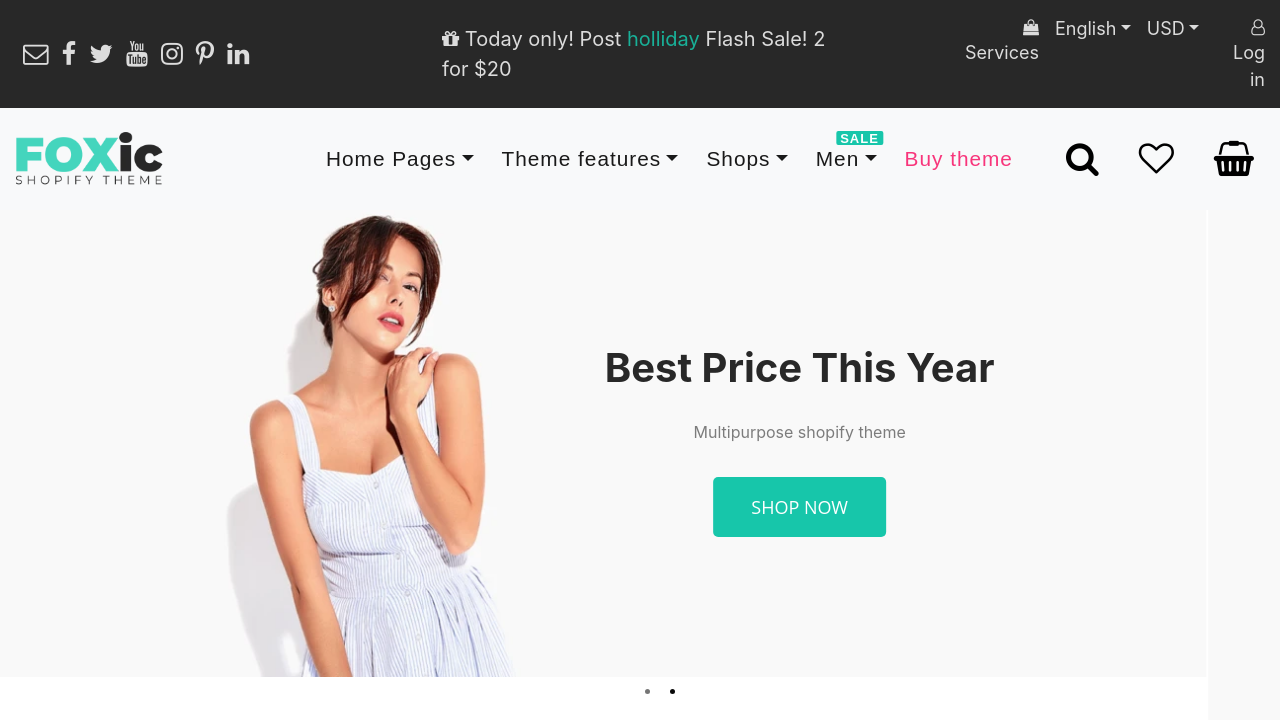
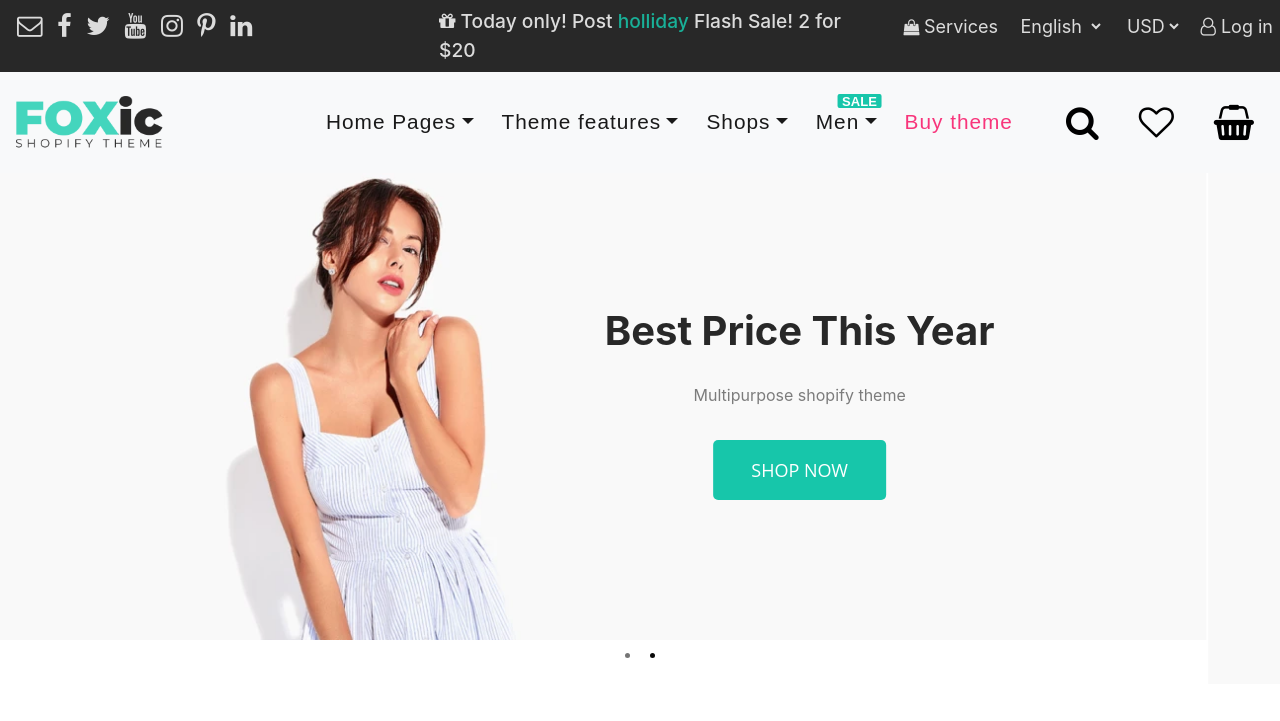
Before and after one commit to TranLeOfficial/TranLeStore, a plain HTML site: page index.html in a window 1280 px wide. Shown: the top 721 px of the page. Drawn offline with nearby package versions, Linux system fonts and the light colour scheme.

Commit message:
Add files via upload

```diff
--- a/index.html
+++ b/index.html
@@ -18,67 +18,56 @@
 
     <!-- b4-nav-default-a -->
 
-    <nav class="navbar navbar-expand-sm navbar-light nav-a">
-      <a class="navbar-brand" href="#">
-        <a href="#" class="icon-nav-a"><i class="fa fa-envelope-o" aria-hidden="true"></i></a>
-        <a href="#" class="icon-nav-a"><i class="fa fa-facebook" aria-hidden="true"></i></a>
-        <a href="#" class="icon-nav-a"><i class="fa fa-twitter" aria-hidden="true"></i></a>
-        <a href="#" class="icon-nav-a"><i class="fa fa-youtube" aria-hidden="true"></i></a>
-        <a href="#" class="icon-nav-a"><i class="fa fa-instagram" aria-hidden="true"></i></a>
-        <a href="#" class="icon-nav-a"><i class="fa fa-pinterest-p" aria-hidden="true"></i></a>
-        <a href="#" class="icon-nav-a"><i class="fa fa-linkedin" aria-hidden="true"></i></a>
-      </a>
-
-      <div class="foxic-ngoai">
-        <div class="foxic-huhu">
+    <div class="nav-a">
+      <div class="row">
+        <div class="col-md-4">
+          <a href="#" class="icon"><i class="fa fa-envelope-o" aria-hidden="true"></i></a>
+          <a href="#" class="icon"><i class="fa fa-facebook" aria-hidden="true"></i></a>
+          <a href="#" class="icon"><i class="fa fa-twitter" aria-hidden="true"></i></a>
+          <a href="#" class="icon"><i class="fa fa-youtube" aria-hidden="true"></i></a>
+          <a href="#" class="icon"><i class="fa fa-instagram" aria-hidden="true"></i></a>
+          <a href="#" class="icon"><i class="fa fa-pinterest-p" aria-hidden="true"></i></a>
+          <a href="#" class="icon"><i class="fa fa-linkedin" aria-hidden="true"></i></a>
+        </div>
+        <div class="col-md-4">
+          <div class="foxic">
             <i class="fa fa-gift" aria-hidden="true"></i>
             <span>
               Today only! Post <span class="holliday">holliday</span> Flash Sale! 2 for $20
             </span>
           </div>
         </div>
+        <div class="col-md-4 services">
+          <div class="servi">
+            <i class="fa fa-shopping-bag" aria-hidden="true"></i>
+            <a href="#" class="ser">Services</a>
+            <select name="language" id="language-id">
+              <option>English</option>
+              <option>Spanish</option>
+              <option>German</option>
+              <option>Franch</option>
+            </select>
+            <select name="money" id="money-id">
+              <option>USD</option>
+              <option>CAD</option>
+              <option>DKK</option>
+              <option>EUR</option>
+              <option>GBP</option>
+              <option>HKD</option>
+              <option>JPY</option>
+              <option>NZD</option>
+              <option>SEK</option>
+              <option>SGD</option>
+              <option>AUD</option>
+            </select>
+            <a href="#" class="login">
+              <i class="fa fa-user-o" aria-hidden="true"></i>
+              Log in</a>
+          </div>
 
-      <div class="collapse navbar-collapse" id="collapsibleNavId">
-        <ul class="navbar-nav ml-auto mt-2 mt-lg-0">
-          <li class="nav-item active">
-            <a class="nav-link services" href="#">
-              <i class="fa fa-shopping-bag" aria-hidden="true"></i>
-              <span class="ser">Services</span>
-              <span class="sr-only">(current)</span></a>
-          </li>
-
-          <li class="nav-item dropdown">
-            <a class="nav-link dropdown-toggle ser" href="#" id="dropdownId language-id" data-toggle="dropdown"
-              aria-haspopup="true" aria-expanded="false">English</a>
-            <div class="dropdown-menu" aria-labelledby="dropdownId">
-              <a class="dropdown-item" href="#">Spanish</a>
-              <a class="dropdown-item" href="#">German</a>
-              <a class="dropdown-item" href="#">Franch</a>
         </div>
-          </li>
-
-          <li class="nav-item dropdown">
-            <a class="nav-link dropdown-toggle ser" href="#" id="dropdownId language-id" data-toggle="dropdown"
-              aria-haspopup="true" aria-expanded="false">USD</a>
-            <div class="dropdown-menu" aria-labelledby="dropdownId">
-              <a class="dropdown-item" href="#">CAD</a>
-              <a class="dropdown-item" href="#">AUD</a>
-              <a class="dropdown-item" href="#">JPY</a>
-              <a class="dropdown-item" href="#">VND</a>
-              <a class="dropdown-item" href="#">GBP</a>
-              <a class="dropdown-item" href="#">SEK</a>
       </div>
-          </li>
-
-          <li class="nav-item active">
-            <a class="nav-link services" href="#">
-              <i class="fa fa-user-o" aria-hidden="true"></i>
-              <span class="ser">Log in</span>
-              <span class="sr-only">(current)</span></a>
-          </li>
-        </ul>
     </div>
-    </nav>
     <!-- b4-default nav-b -->
     <nav class="navbar navbar-expand-sm navbar-light bg-light">
       <a class="navbar-brand" href="#">
@@ -93,9 +82,10 @@
       <div class="collapse navbar-collapse" id="collapsibleNavId">
         <ul class="navbar-nav mr-auto mt-2 mt-lg-0">
           <li class="nav-item active dropdown menu-nav-b">
-            <a class="nav-link dropdown-toggle menu-nav-letter" href="#" id="dropdownId" data-toggle="dropdown"
-              aria-haspopup="true" aria-expanded="false">Home Pages</a>
-            <div class="dropdown-menu" aria-labelledby="dropdownId">
+            <a class="nav-link dropdown-toggle" href="#"  data-toggle="dropdown"
+              aria-haspopup="true" aria-expanded="false">
+            <span class="menu-nav-letter">Home Pages</span></a>
+            <div class="dropdown-menu" >
               <a class="dropdown-item" href="#">Home Pages 1</a>
               <a class="dropdown-item" href="#">Home Pages 2</a>
               <a class="dropdown-item" href="#">Home Pages 3</a>
@@ -107,9 +97,10 @@
             </div>
           </li>
           <li class="nav-item active dropdown menu-nav-b">
-            <a class="nav-link dropdown-toggle menu-nav-letter" href="#" id="dropdownId" data-toggle="dropdown"
-              aria-haspopup="true" aria-expanded="false">Theme features</a>
-            <div class="dropdown-menu" aria-labelledby="dropdownId">
+            <a class="nav-link dropdown-toggle" href="#"  data-toggle="dropdown"
+              aria-haspopup="true" aria-expanded="false">
+              <span class="menu-nav-letter">Theme features</span></a>
+            <div class="dropdown-menu" >
               <a class="dropdown-item" href="#">Theme features 1</a>
               <a class="dropdown-item" href="#">Theme features 2</a>
               <a class="dropdown-item" href="#">Theme features 3</a>
@@ -121,9 +112,10 @@
             </div>
           </li>
           <li class="nav-item active dropdown menu-nav-b">
-            <a class="nav-link dropdown-toggle menu-nav-letter" href="#" id="dropdownId" data-toggle="dropdown"
-              aria-haspopup="true" aria-expanded="false">Shops</a>
-            <div class="dropdown-menu" aria-labelledby="dropdownId">
+            <a class="nav-link dropdown-toggle" href="#"  data-toggle="dropdown"
+              aria-haspopup="true" aria-expanded="false">
+              <span class="menu-nav-letter">Shops</span></a>
+            <div class="dropdown-menu" >
               <a class="dropdown-item" href="#">Shops 1</a>
               <a class="dropdown-item" href="#">Shops 2</a>
               <a class="dropdown-item" href="#">Shops 3</a>
@@ -135,9 +127,10 @@
             </div>
           </li>
           <li class="nav-item active dropdown menu-nav-b">
-            <a class="nav-link dropdown-toggle menu-nav-letter" href="#" id="dropdownId" data-toggle="dropdown"
-              aria-haspopup="true" aria-expanded="false">Men<span class="menu-label">SALE</span></a>
-            <div class="dropdown-menu" aria-labelledby="dropdownId">
+            <a class="nav-link dropdown-toggle" href="#"  data-toggle="dropdown"
+              aria-haspopup="true" aria-expanded="false">
+              <span class="menu-nav-letter">Men</span><span class="menu-label">SALE</span></a>
+            <div class="dropdown-menu" >
               <a class="dropdown-item" href="#">Men 1</a>
               <a class="dropdown-item" href="#">Men 2</a>
               <a class="dropdown-item" href="#">Men 3</a>
@@ -676,7 +669,7 @@
             <p id="foxic-footer"><span id="foxic">FOXic</span> - worldwide fashion store with
               wide collection of styles
               with over 100 international fashion
-              brands. </p> <p id="foxic-footer">Shop designer clothes, shoes,
+              brands. </p> <p class="foxic-footer">Shop designer clothes, shoes,
               bags & accessories for Men & Women</p>
 
             <p id="vouchers">Vouchers & Discounts</p>
--- a/public/css/styles.css
+++ b/public/css/styles.css
@@ -171,13 +171,7 @@
     left: 15px;
 }
 /* header */
-.carousel-indicators {
-    margin-block-start: 1em;
-    margin-block-end: 1em;
-    margin-inline-start: 0px;
-    margin-inline-end: 0px;
-    padding-inline-start: 40px;
-}
+
 
 .banner-text-a {
 
@@ -821,7 +815,7 @@
 
 .navbar-light .navbar-nav .nav-link {
     color: #282828;
-    padding-left: -50px;
+
 }
 .navbar-light .navbar-nav .nav-link:hover {
     color: #42d5bd;
@@ -886,6 +880,7 @@
 #foxic-footer {
     font-size: 1.16rem;
 }
+
 #foxic {
     font-weight: 500;
 }
```
Lines whose indentation alone changed are shown as unchanged.
